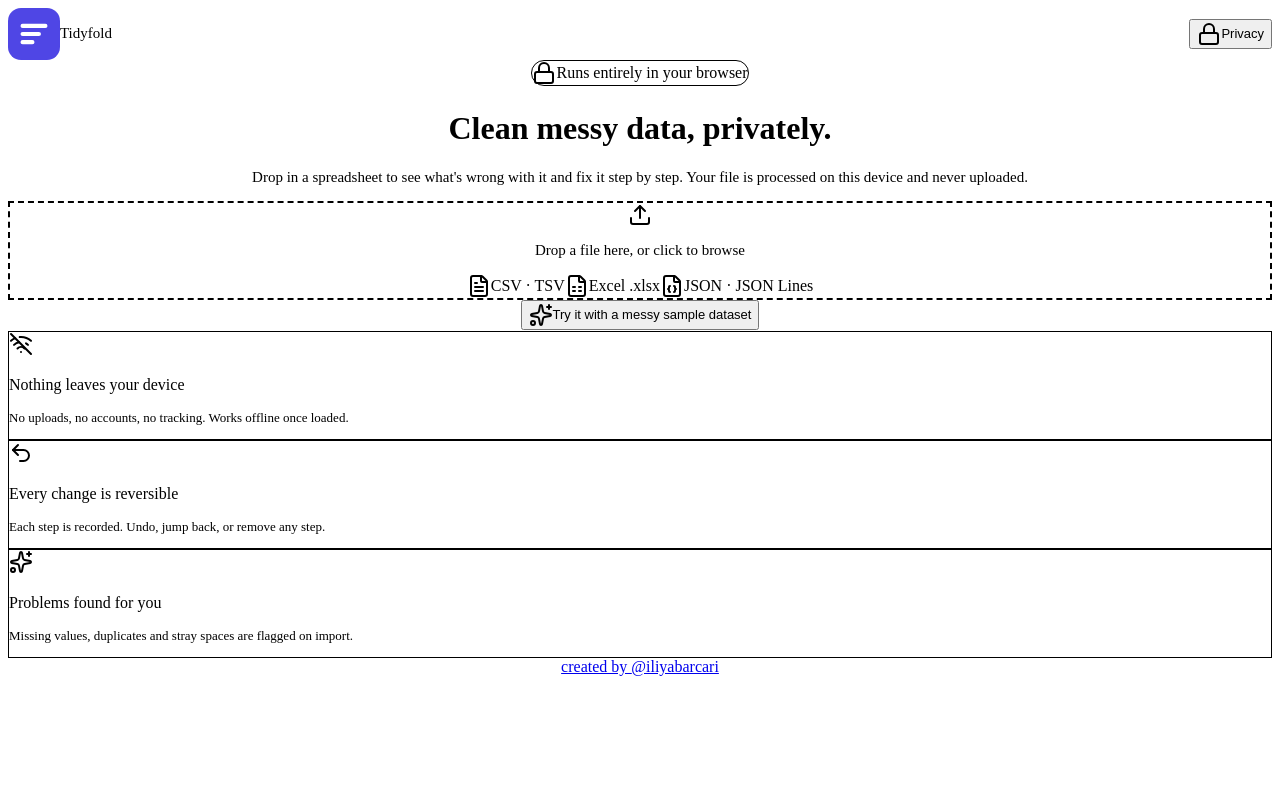
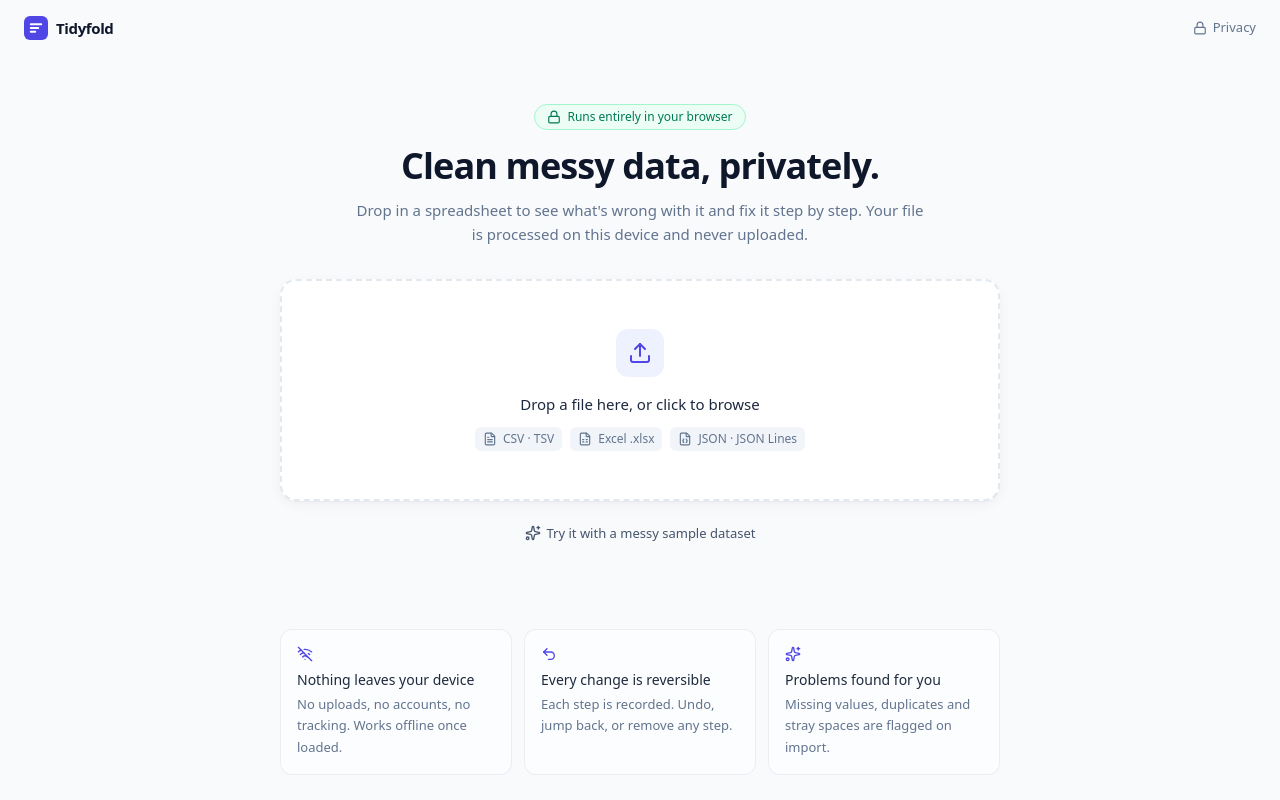
Before and after one commit to iliyailiyailiya/tidyfold, a React (Vite) app: page / in a window 1280 px wide. Built offline with nearby package versions, Linux system fonts and the light colour scheme.

Commit message:
fix: revert Tailwind v4 breakage from dark theme commit — restore @import 'tailwindcss'; + @theme block, remove tailwind.config.js

```diff
--- a/src/index.css
+++ b/src/index.css
@@ -1,86 +1,36 @@
-@tailwind base;
-@tailwind components;
-@tailwind utilities;
+@import 'tailwindcss';
 
-/* Dark mode root ------------------------------------------------------ */
-html[data-theme="dark"] {
-  --background: #0f172a;
-  --foreground: #f1f5f9;
-  --card: #1e293b;
-  --card-foreground: #f1f5f9;
-  --popover: #0f172a;
-  --popover-foreground: #f1f5f9;
-  --primary: #6366f1;
-  --primary-foreground: #f1f5f9;
-  --secondary: #1e293b;
-  --secondary-foreground: #f1f5f9;
-  --muted: #64748b;
-  --muted-foreground: #94a3b8;
-  --accent: #10b981;
-  --accent-foreground: #f1f5f9;
-  --destructive: #ef4444;
-  --destructive-foreground: #f1f5f9;
-  --border: #334155;
-  --input: #334155;
-  --ring: #6366f1;
+@theme {
+  --font-sans: ui-sans-serif, system-ui, -apple-system, 'Segoe UI', Roboto, 'Helvetica Neue', Arial, sans-serif;
+  --font-mono: ui-monospace, 'SF Mono', SFMono-Regular, Menlo, Consolas, monospace;
+  --color-brand-50: #eef2ff;
+  --color-brand-100: #e0e7ff;
+  --color-brand-200: #c7d2fe;
+  --color-brand-500: #6366f1;
+  --color-brand-600: #4f46e5;
+  --color-brand-700: #4338ca;
+  --color-chart-1: #4f46e5;
+  --color-chart-2: #0e7490;
+  --color-chart-3: #047857;
+  --color-chart-4: #b45309;
+  --color-chart-5: #be123c;
+  --color-chart-6: #6d28d9;
+  --shadow-soft: 0 1px 2px rgb(15 23 42 / 0.04), 0 4px 16px -4px rgb(15 23 42 / 0.08);
+  --shadow-pop: 0 4px 6px -2px rgb(15 23 42 / 0.05), 0 16px 40px -8px rgb(15 23 42 / 0.18);
+  --animate-in: fade-in 160ms ease-out;
+  @keyframes fade-in {
+    from { opacity: 0; transform: translateY(4px); }
+    to { opacity: 1; transform: none; }
+  }
 }
 
-/* Light mode (default) ------------------------------------------------- */
-html {
-  --background: #f8fafc;
-  --foreground: #0f172a;
-  --card: #ffffff;
-  --card-foreground: #0f172a;
-  --popover: #ffffff;
-  --popover-foreground: #0f172a;
-  --primary: #6366f1;
-  --primary-foreground: #0f172a;
-  --secondary: #f1f5f9;
-  --secondary-foreground: #0f172a;
-  --muted: #64748b;
-  --muted-foreground: #94a3b8;
-  --accent: #10b981;
-  --accent-foreground: #0f172a;
-  --destructive: #ef4444;
-  --destructive-foreground: #f1f5f9;
-  --border: #e2e8f0;
-  --input: #e2e8f0;
-  --ring: #6366f1;
+html, body, #root { height: 100%; }
+body {
+  @apply bg-slate-50 text-slate-900 antialiased;
+  font-feature-settings: 'cv11', 'ss01';
 }
-
-/* General utility classes ------------------------------------------------- */
-@layer utilities {
-  .bg-background { background-color: var(--background); }
-  .text-foreground { color: var(--foreground); }
-  .bg-card { background-color: var(--card); }
-  .text-card-foreground { color: var(--card-foreground); }
-  .bg-popover { background-color: var(--popover); }
-  .text-popover-foreground { color: var(--popover-foreground); }
-  .bg-primary { background-color: var(--primary); }
-  .text-primary-foreground { color: var(--primary-foreground); }
-  .bg-secondary { background-color: var(--secondary); }
-  .text-secondary-foreground { color: var(--secondary-foreground); }
-  .bg-muted { background-color: var(--muted); }
-  .text-muted-foreground { color: var(--muted-foreground); }
-  .bg-accent { background-color: var(--accent); }
-  .text-accent-foreground { color: var(--accent-foreground); }
-  .bg-destructive { background-color: var(--destructive); }
-  .text-destructive-foreground { color: var(--destructive-foreground); }
-  .border-border { border-color: var(--border); }
-  .bg-input { background-color: var(--input); }
-  .ring-ring { box-shadow: 0 0 0 2px var(--ring); }
+:focus-visible { @apply outline-2 outline-offset-2 outline-brand-500; }
+@media (prefers-reduced-motion: reduce) {
+  *, *::before, *::after { animation-duration: 1ms !important; transition-duration: 1ms !important; }
 }
-
-/* Theme toggle button ------------------------------------------------- */
-.theme-toggle {
-  display: inline-flex;
-  align-items: center;
-  justify-content: center;
-  padding: 0.5rem 0.75rem;
-  border-radius: 9999px;
-  font-size: 0.875rem;
-  font-weight: 500;
-  transition: background-color 0.2s, color 0.2s;
-  content: "🌙";
-  @media (prefers-color-scheme: dark) { content: "☀️"; }
-}
+.tabular { font-variant-numeric: tabular-nums; }
--- a/tailwind.config.js
+++ /dev/null
@@ -1,4 +0,0 @@
-/** @type {import('tailwindcss').Config} */
-export default {
-  darkMode: "class",
-}
```
